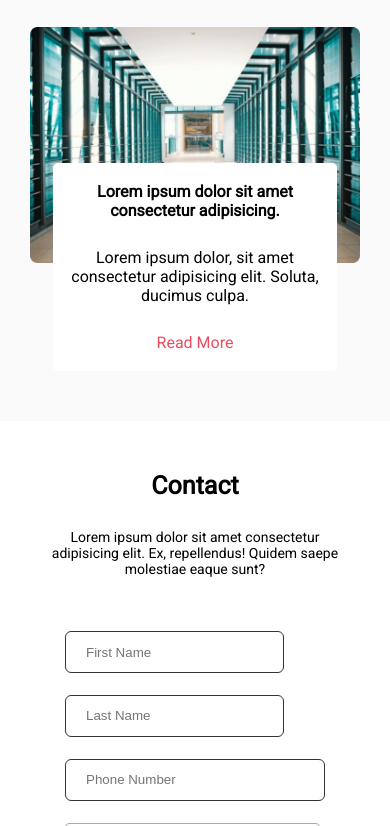
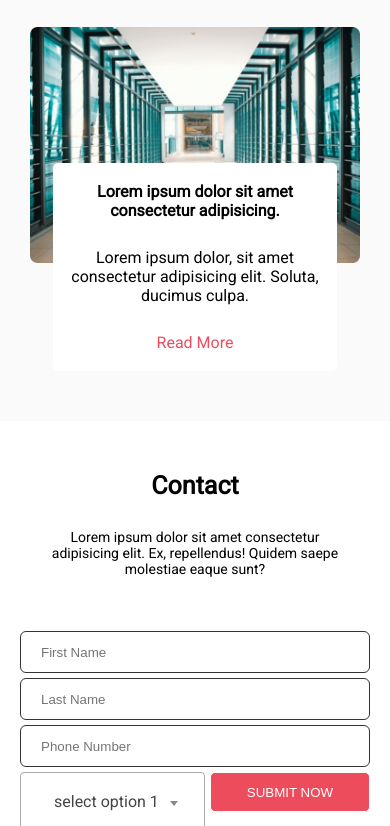
Before and after one commit to Aleksey-32/Cloudbudget, a website: page public/index.html in a window 390 px wide. Shown: the part 1174-2000 px from the top of the page. Drawn offline with Linux system fonts and the light colour scheme.

Commit message:
review fixes

```diff
--- a/public/js/script.js
+++ b/public/js/script.js
@@ -3,8 +3,8 @@
 $(document).ready(function() {
     $(".contact-form__select").select2({
         minimumResultsForSearch:-1,
-        selectionCssClass: 'contact-form__select__selection',
-        dropdownCssClass: 'contact-form__select__dropdown',
+        selectionCssClass: 'contact-form-select__selection',
+        dropdownCssClass: 'contact-form-select__dropdown',
 
     });
 
--- a/src/scss/contact.scss
+++ b/src/scss/contact.scss
@@ -29,7 +29,6 @@
 
     &__form{
         width: 540px;
-        height: 305px;
     }
 }
 
@@ -38,6 +37,7 @@
     flex-wrap: wrap;
     justify-content: space-between;
     padding: 0;
+    box-sizing: border-box;
 
     &__input {
         flex-basis: calc(50% - 10px);
@@ -53,40 +53,6 @@
             flex-basis: 100%;
         }
     }
-
-    &__select {
-        &__selection {
-        width: 540px;
-        height: 60px !important;
-        padding: 15px 25px;
-        border-radius: 6px;
-
-            & .select2{
-                &__selection{
-                    &--single{
-                        background-color: aqua;
-                    }
-                }
-            }
-        }
-
-        &__dropdown {
-            background-color:#fff;
-            color: #000;
-            .select2-results {
-                &__option {
-                    &--highlighted {
-                        background-color:$rose !important;
-
-                    }
-
-                }
-            }
-        }
-    }
-
-
-
 
     &__button {
         margin-top: 30px;
@@ -109,6 +75,21 @@
 
 }
 
+.contact-form-select {
+    &__selection {
+        width: 540px;
+        height: 60px !important;
+        padding: 15px 25px;
+        border-radius: 6px;
+
+        & .select2{
+            &__selection{
+                &--single{
+                    background-color: aqua;
+                }
+            }
+        }
+
         .select2-selection__arrow {
             display: flex;
             align-items: center;
@@ -116,3 +97,19 @@
             width: 60px !important;
             height: 60px !important;
         }
+    }
+
+    &__dropdown {
+        background-color:#fff;
+        color: #000;
+        .select2-results {
+            &__option {
+                &--highlighted {
+                    background-color:$rose !important;
+
+                }
+
+            }
+        }
+    }
+}
--- a/src/scss/media.scss
+++ b/src/scss/media.scss
@@ -39,7 +39,7 @@
         }
     }
 
-    .contact{
+    .contact {
 
         flex-direction: column;
         justify-content: center;
@@ -117,7 +117,7 @@
         }
     }
 
-    .contact{
+    .contact {
         margin-top: 50px;
         margin-bottom: 100px;
 
@@ -135,48 +135,35 @@
             font-size: 14px;
         }
 
-        &__form{
+        &__form {
             margin:0;
-            padding: 0;
-            width: 440px;
-            height: 305px;
+            padding-left: 20px;
+            padding-right: 20px;
+            width: 100%;
+        }
     }
 
-        &-form{
-            :nth-child(1){
-                margin-right: 20px;
-            }
-
-                &__input{
-                width: 200px;
+    .contact-form {
+        &__input {
+            flex-basis: 100%;
             height: 50px;
             padding: 30px;
             margin-bottom: 15px;
-
-
-
-                &--tel{
-                    width: 420px;
-                    max-height: 50px;
-                      }
-                    }
-
-            &__select{
-                &__selection{
-                width: 420px;
-                height: 60px !important;
-                padding: 15px 25px;
-
-                }
-
         }
 
         &__button{
             margin-top: 0;
         }
 
-                }}
+    }
 
+    .contact-form-select{
+        &__selection {
+            width: 100%;
+            height: 60px !important;
+            padding: 15px 25px;
+        }
+    }
 }
 
 @media screen and (max-width: 480px) {
@@ -255,14 +242,6 @@
             font-size: 14px;
         }
 
-
-
-        &__form{
-
-            width: 260px;
-            height: 305px;
-        }
-
         &-form{
             :nth-child(1){
                 margin-right:0;
```
Also changed, not shown: public/styles/bundle.min.css. Lines whose indentation alone changed are shown as unchanged.
